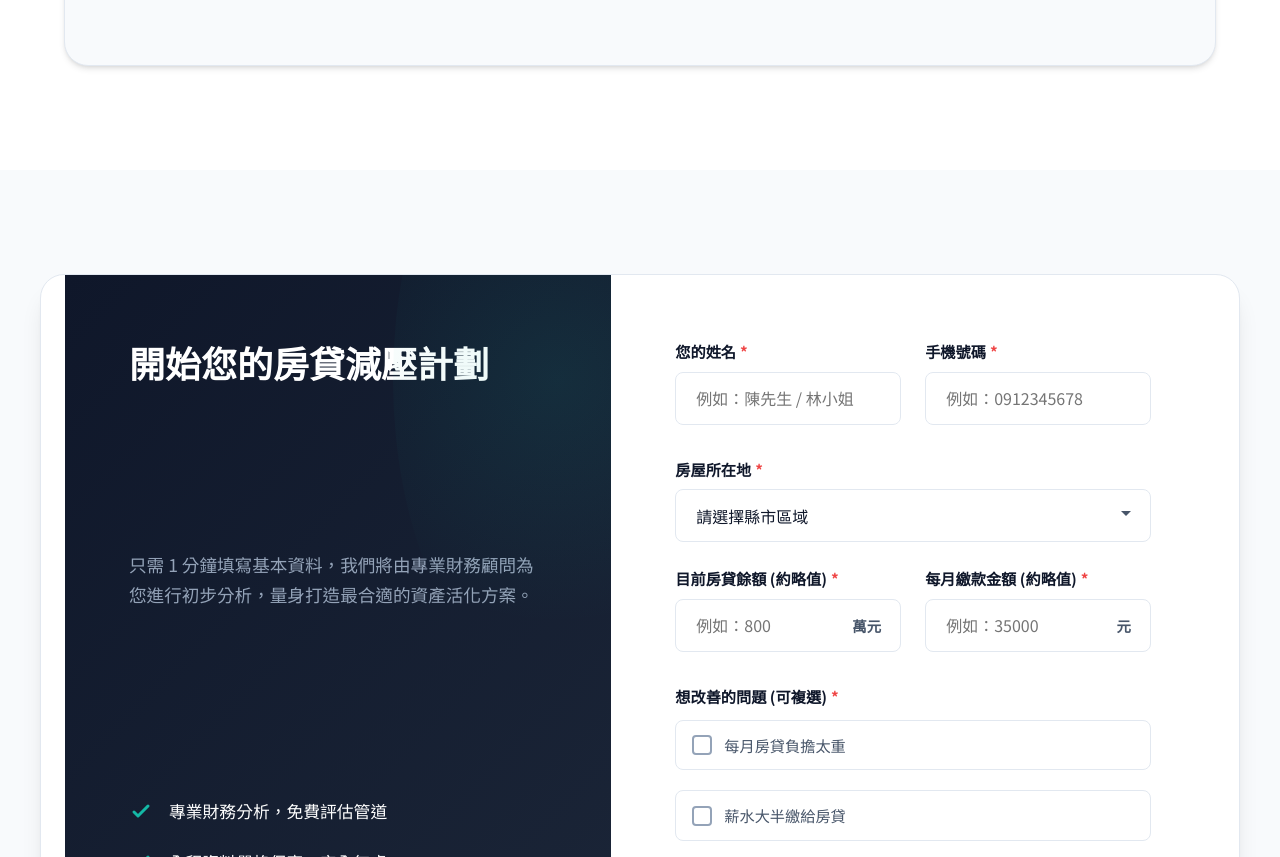
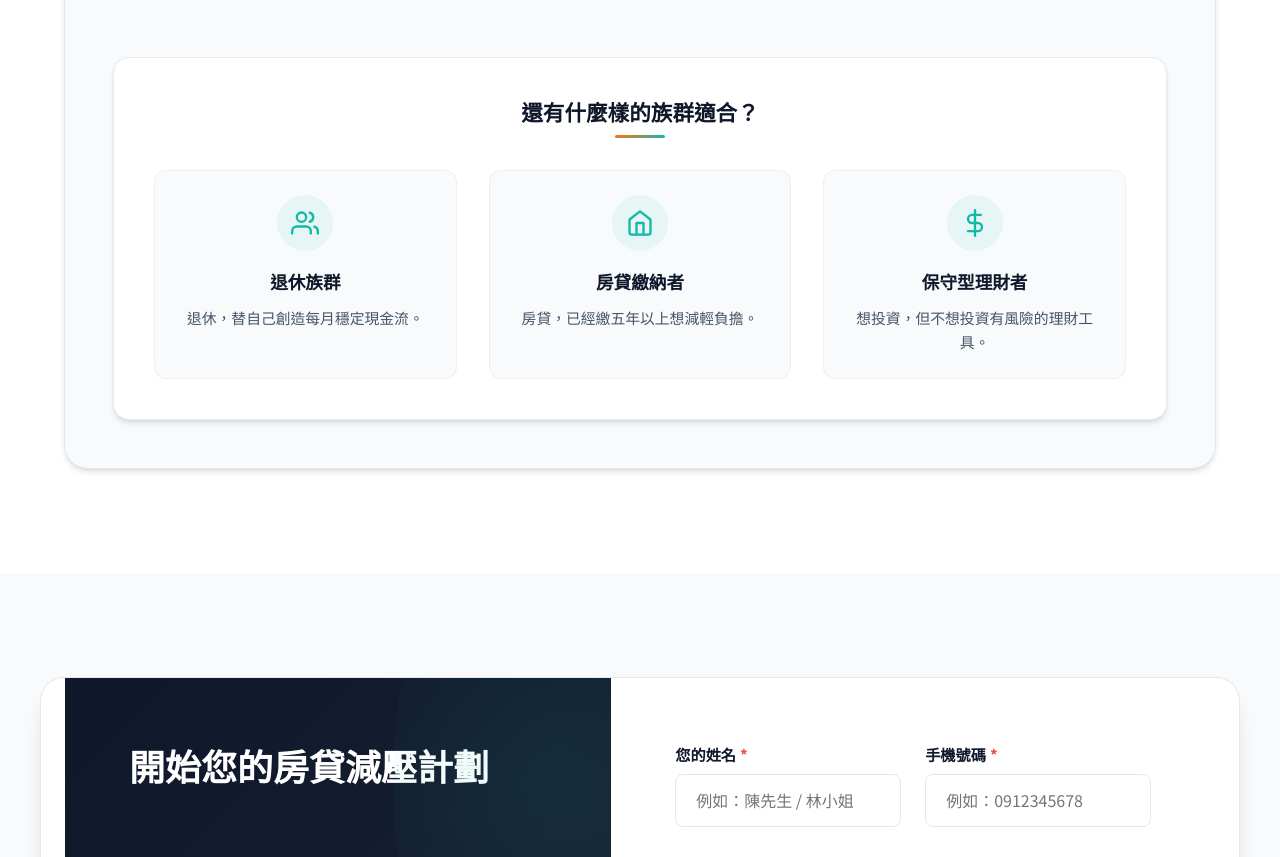
Before and after one commit to axa13579-byte/mortgage-relief-page, a website: page index.html in a window 1280 px wide. Shown: the part 4058-4915 px from the top of the page. Drawn offline with Linux system fonts and the light colour scheme.

Commit message:
feat: add suitable target groups section to mortgage-relief landing page

```diff
--- a/index.html
+++ b/index.html
@@ -432,6 +432,50 @@
                 <p>月付金壓力降低，多餘資金可靈活配置於退休、保障與理財。</p>
               </div>
             </div>
+        </div>
+
+        <!-- Suitable Target Groups Sub-card -->
+        <div class="suitable-groups-card">
+          <h3>還有什麼樣的族群適合？</h3>
+          <div class="groups-grid">
+            <div class="group-card">
+              <div class="group-icon">
+                <svg viewBox="0 0 24 24" fill="none" stroke="currentColor" stroke-width="2" stroke-linecap="round" stroke-linejoin="round">
+                  <path d="M17 21v-2a4 4 0 0 0-4-4H5a4 4 0 0 0-4 4v2"></path>
+                  <circle cx="9" cy="7" r="4"></circle>
+                  <path d="M23 21v-2a4 4 0 0 0-3-3.87"></path>
+                  <path d="M16 3.13a4 4 0 0 1 0 7.75"></path>
+                </svg>
+              </div>
+              <div class="group-content">
+                <h4>退休族群</h4>
+                <p>退休，替自己創造每月穩定現金流。</p>
+              </div>
+            </div>
+            <div class="group-card">
+              <div class="group-icon">
+                <svg viewBox="0 0 24 24" fill="none" stroke="currentColor" stroke-width="2" stroke-linecap="round" stroke-linejoin="round">
+                  <path d="M3 9l9-7 9 7v11a2 2 0 0 1-2 2H5a2 2 0 0 1-2-2z"></path>
+                  <polyline points="9 22 9 12 15 12 15 22"></polyline>
+                </svg>
+              </div>
+              <div class="group-content">
+                <h4>房貸繳納者</h4>
+                <p>房貸，已經繳五年以上想減輕負擔。</p>
+              </div>
+            </div>
+            <div class="group-card">
+              <div class="group-icon">
+                <svg viewBox="0 0 24 24" fill="none" stroke="currentColor" stroke-width="2" stroke-linecap="round" stroke-linejoin="round">
+                  <line x1="12" y1="1" x2="12" y2="23"></line>
+                  <path d="M17 5H9.5a3.5 3.5 0 0 0 0 7h5a3.5 3.5 0 0 1 0 7H6"></path>
+                </svg>
+              </div>
+              <div class="group-content">
+                <h4>保守型理財者</h4>
+                <p>想投資，但不想投資有風險的理財工具。</p>
+              </div>
+            </div>
           </div>
         </div>
       </div>
--- a/style.css
+++ b/style.css
@@ -1704,3 +1704,113 @@ h1, h2, h3, h4 {
     padding: 1.25rem;
   }
 }
+
+/* ==========================================
+   Suitable Target Groups Section Styling
+   ========================================== */
+.suitable-groups-card {
+  background-color: var(--bg-card);
+  border-radius: 16px;
+  padding: 2.5rem;
+  margin-top: 2.5rem;
+  border: 1px solid rgba(226, 232, 240, 0.8);
+  box-shadow: var(--shadow-md);
+}
+
+.suitable-groups-card h3 {
+  font-size: 1.35rem;
+  color: var(--text-dark);
+  margin-top: 0;
+  margin-bottom: 2rem;
+  font-weight: 700;
+  text-align: center;
+  position: relative;
+  padding-bottom: 0.75rem;
+}
+
+.suitable-groups-card h3::after {
+  content: '';
+  position: absolute;
+  bottom: 0;
+  left: 50%;
+  transform: translateX(-50%);
+  width: 50px;
+  height: 3px;
+  background: linear-gradient(90deg, var(--primary), var(--secondary));
+  border-radius: 2px;
+}
+
+.groups-grid {
+  display: grid;
+  grid-template-columns: repeat(3, 1fr);
+  gap: 2rem;
+}
+
+.group-card {
+  display: flex;
+  flex-direction: column;
+  align-items: center;
+  text-align: center;
+  padding: 1.5rem;
+  border-radius: 12px;
+  background-color: #f8fafc;
+  border: 1px solid rgba(226, 232, 240, 0.5);
+  transition: var(--transition-smooth);
+}
+
+.group-card:hover {
+  transform: translateY(-5px);
+  border-color: rgba(20, 184, 166, 0.3);
+  box-shadow: 0 10px 20px rgba(20, 184, 166, 0.05);
+}
+
+.group-icon {
+  width: 3.5rem;
+  height: 3.5rem;
+  border-radius: 50%;
+  background-color: rgba(20, 184, 166, 0.08);
+  color: var(--secondary);
+  display: flex;
+  align-items: center;
+  justify-content: center;
+  margin-bottom: 1.25rem;
+  transition: var(--transition-smooth);
+}
+
+.group-card:hover .group-icon {
+  background-color: var(--secondary);
+  color: #ffffff;
+  transform: scale(1.1);
+}
+
+.group-icon svg {
+  width: 1.75rem;
+  height: 1.75rem;
+}
+
+.group-content h4 {
+  font-size: 1.1rem;
+  color: var(--text-dark);
+  margin: 0 0 0.75rem 0;
+  font-weight: 700;
+}
+
+.group-content p {
+  font-size: 0.925rem;
+  color: var(--text-muted);
+  margin: 0;
+  line-height: 1.6;
+}
+
+/* Mobile responsive for suitable target groups card */
+@media (max-width: 768px) {
+  .groups-grid {
+    grid-template-columns: 1fr;
+    gap: 1.25rem;
+  }
+
+  .suitable-groups-card {
+    padding: 1.75rem;
+    margin-top: 2rem;
+  }
+}
```
